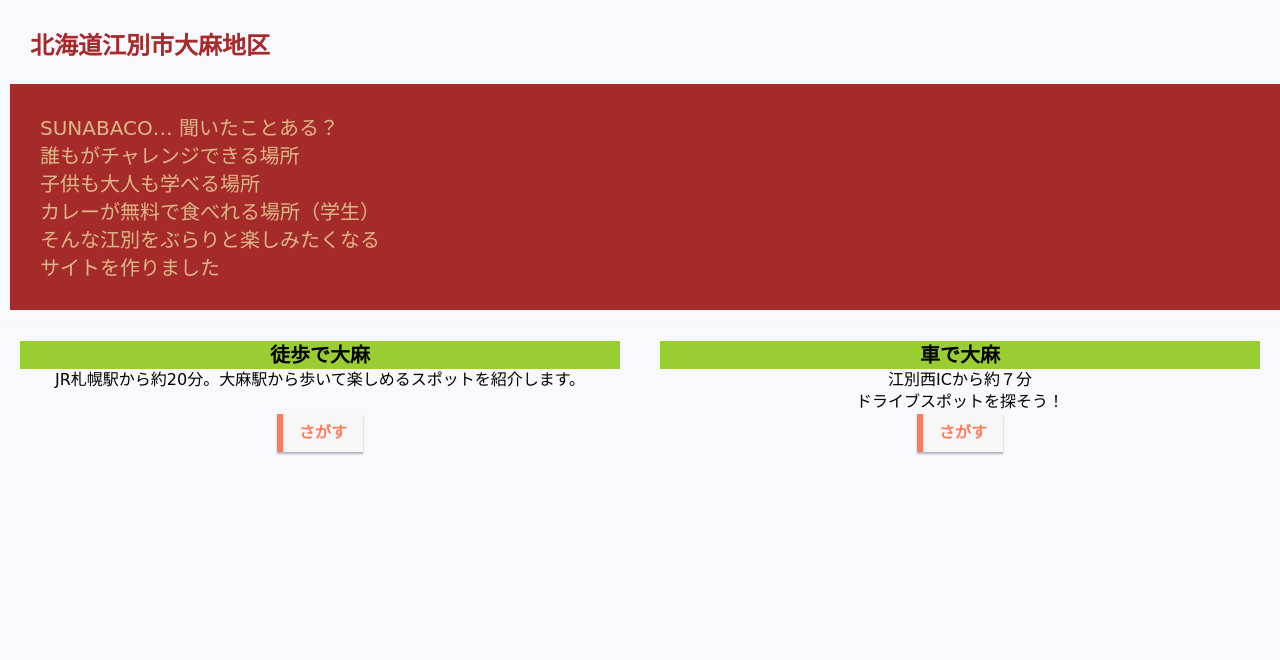
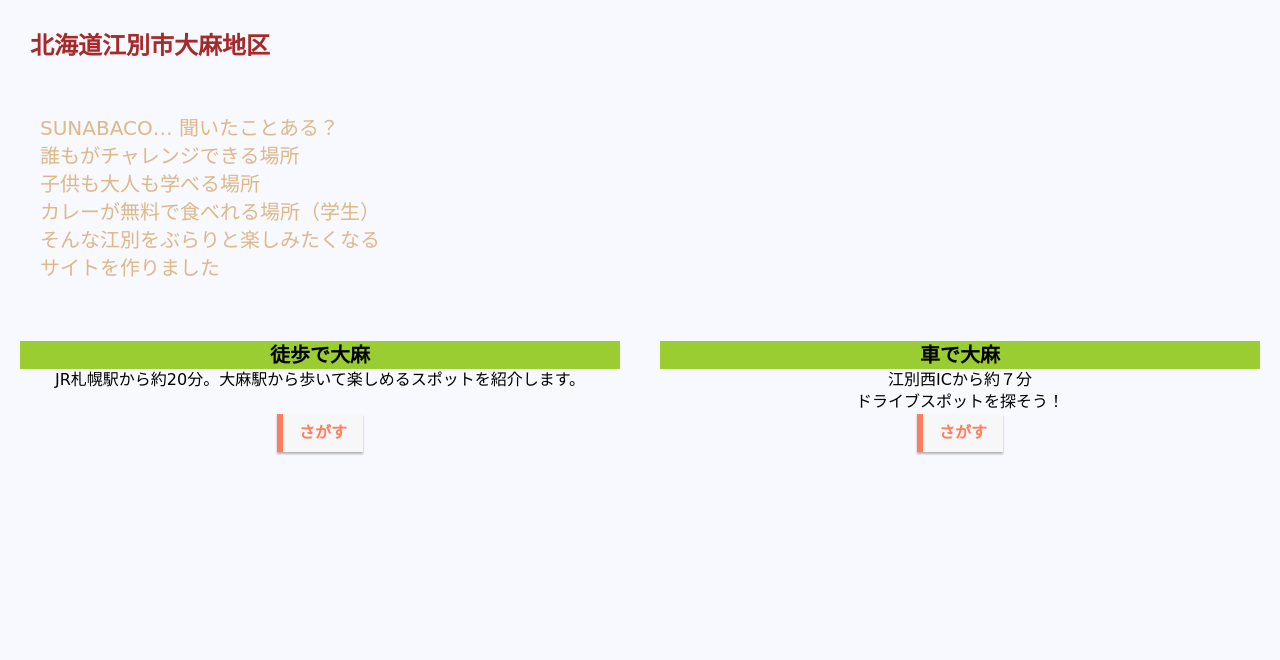
Before and after one commit to yokosan0803/oasa13, a Flask app: page / in a window 1280 px wide. Shown: the part 50-710 px from the top of the page. Run offline with Flask 2, Linux system fonts and the light colour scheme; some libraries are stand-ins or nearby versions.

Commit message:
茶色　変更

```diff
--- a/static/css/style_pc.css
+++ b/static/css/style_pc.css
@@ -440,7 +440,7 @@ button:active {
 	display: flex;
 }
 .box {
-    background-color: brown;
+    background-color:ghostwhite ;
     width:100%;
 }
 .box p {
```
